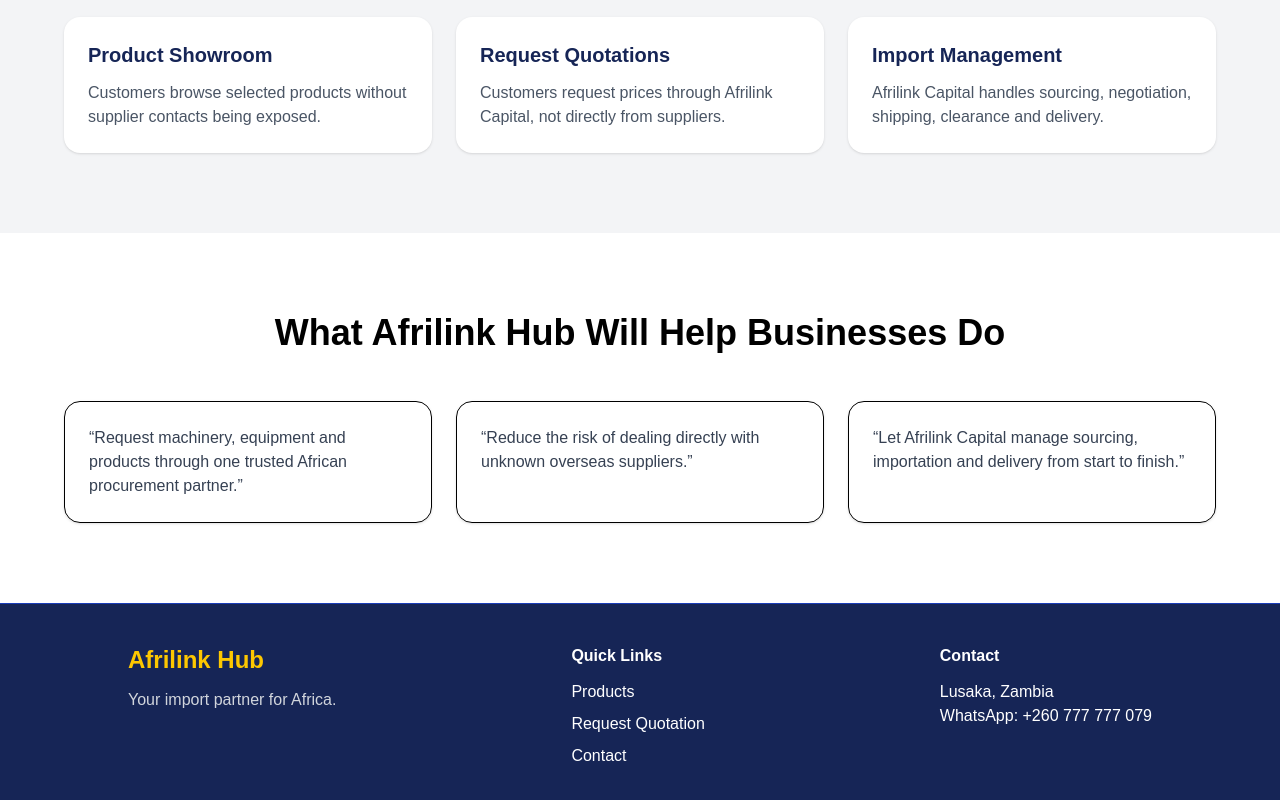
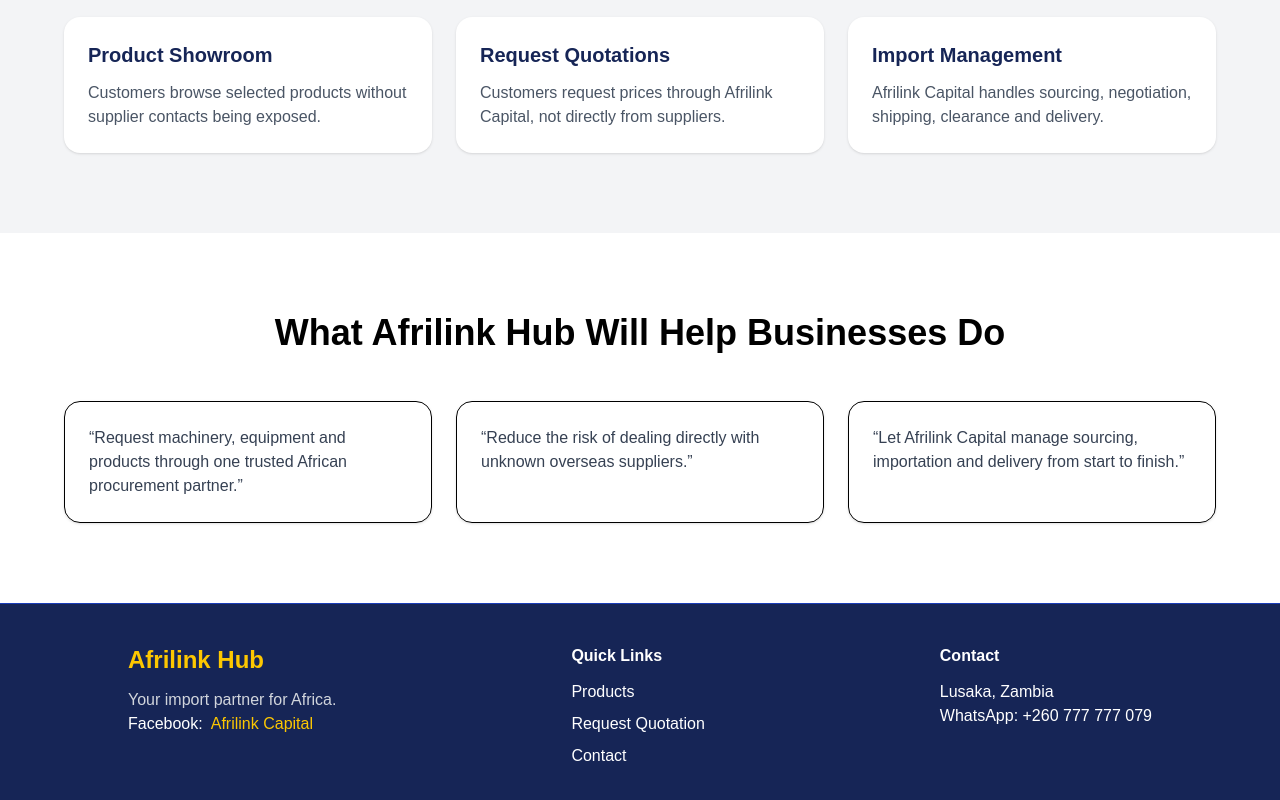
Before and after one commit to mwungeli1-dotcom/AfrilinkCapital, a Next.js app in the folder frontend/: page / in a window 1280 px wide. Shown: the part 1787-2587 px from the top of the page. Built offline with nearby package versions, Linux system fonts and the light colour scheme; no server answers.

Commit message:
add facebook page link

```diff
--- a/frontend/app/page.tsx
+++ b/frontend/app/page.tsx
@@ -346,6 +346,17 @@ export default function Home() {
             <p className="mt-3 text-gray-300">
               Your import partner for Africa.
             </p>
+            <p>
+  Facebook:
+  <a
+    href="https://www.facebook.com/afrilinkcapital"
+    target="_blank"
+    rel="noopener noreferrer"
+    className="text-yellow-400 ml-2"
+  >
+    Afrilink Capital
+  </a>
+</p>
           </div>
 
           <div>
```
